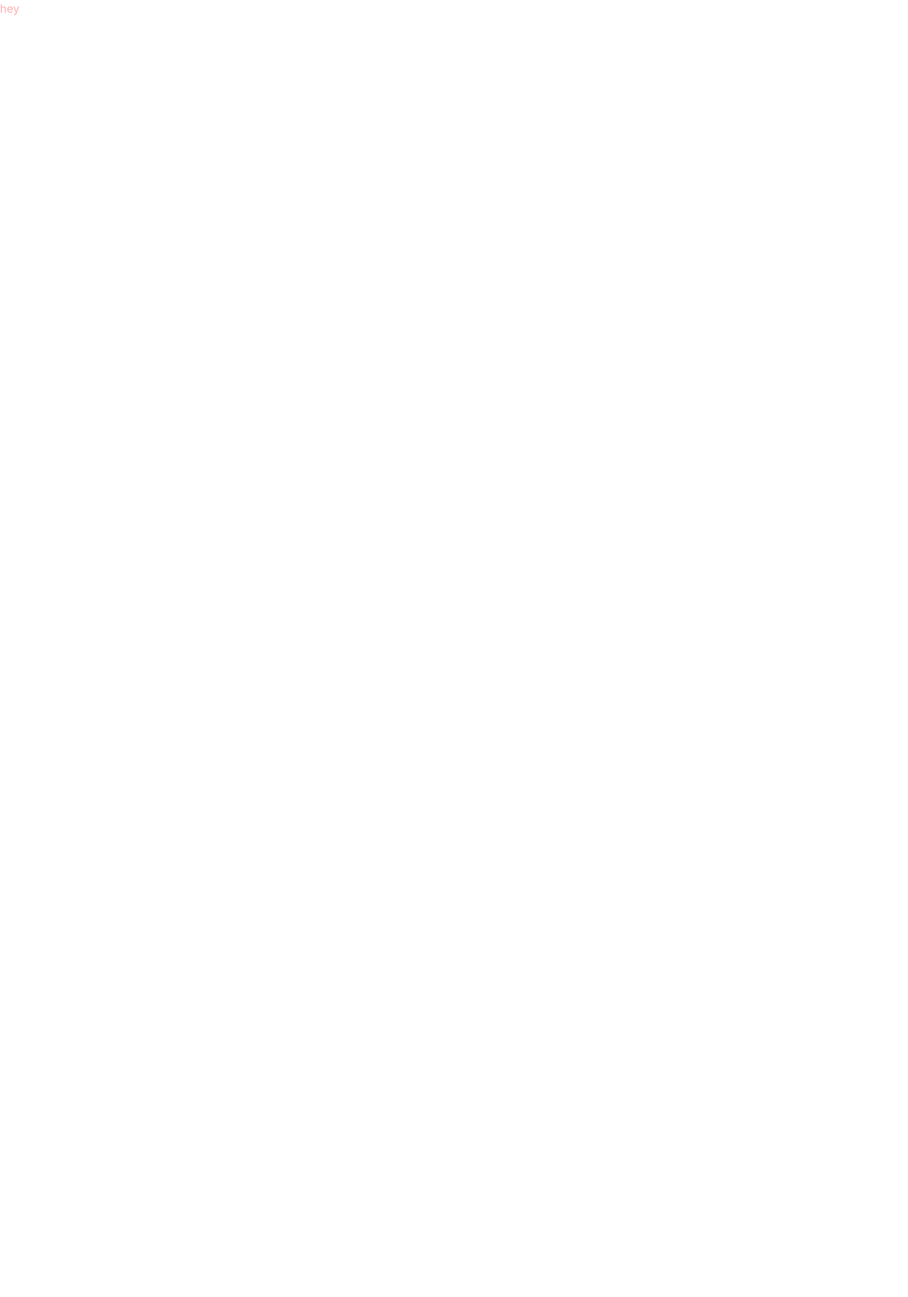
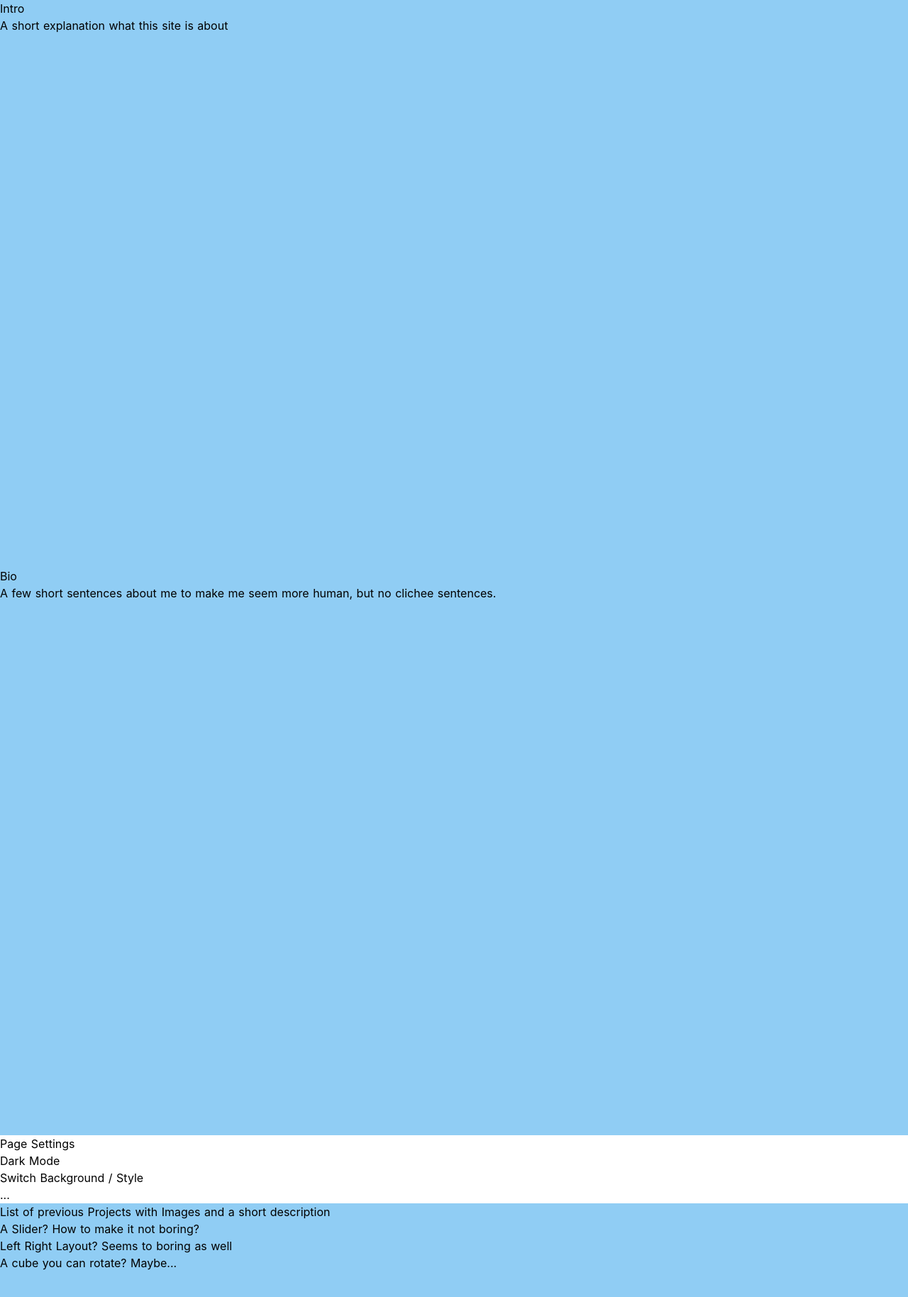
Before and after one commit to zukinii/dominicpranz.github.io-nuxt, a Nuxt app: page / in a window 1280 px wide. Shown: the top 1828 px of the page at 71% size. Before the commit the page ends 800 px from the top, so only its background shows below. Built offline with nearby package versions, Linux system fonts and the light colour scheme.

Commit message:
basic html

```diff
--- a/pages/index.vue
+++ b/pages/index.vue
@@ -1,6 +1,29 @@
 <template>
-  <div class="container">
-    <div class="text-blue-600 hover:text-red-300 cursor-move">hey</div>
+  <div>
+    <section>
+      <h1>Intro</h1>
+      <p>A short explanation what this site is about</p>
+    </section>
+    <section>
+      <h2>Bio</h2>
+      <p>A few short sentences about me to make me seem more human, but no clichee sentences.</p>
+    </section>
+    <aside>
+      <h2>Page Settings</h2>
+      <ul>
+        <li>Dark Mode</li>
+        <li>Switch Background / Style</li>
+        <li>...</li>
+      </ul>
+    </aside>
+    <section>
+      <h2>List of previous Projects with Images and a short description</h2>
+      <ul>
+        <li>A Slider? How to make it not boring?</li>
+        <li>Left Right Layout? Seems to boring as well</li>
+        <li>A cube you can rotate? Maybe...</li>
+      </ul>
+    </section>
   </div>
 </template>
 
@@ -12,10 +35,13 @@ export default Vue.extend({
 });
 </script>
 
-<style>
+<style lang="scss">
 /* Sample `apply` at-rules with Tailwind CSS
 .container {
   @apply min-h-screen flex justify-center items-center text-center mx-auto;
 }
 */
+section {
+  @apply h-screen w-full bg-blue-300;
+}
 </style>
```
